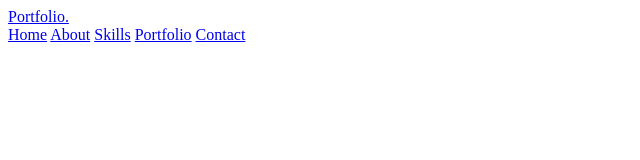
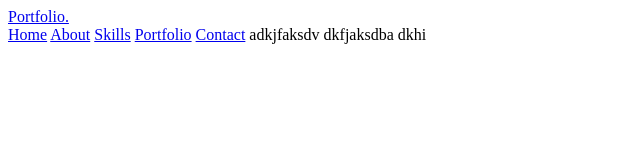
Before and after one commit to AxmadjonRT/portfolio, a plain HTML site: page index.html in a window 1280 px wide. Shown: the whole page, without its empty margins (0-640 px from the left). Drawn offline with Linux system fonts and the light colour scheme.

Commit message:
test uchun

```diff
--- a/index.html
+++ b/index.html
@@ -17,6 +17,9 @@
             <a href="#">Skills</a>
             <a href="#">Portfolio</a>
             <a href="#">Contact</a>
+            adkjfaksdv
+            dkfjaksdba
+            dkhi
         </nav>
     </header>
 </body>
```
